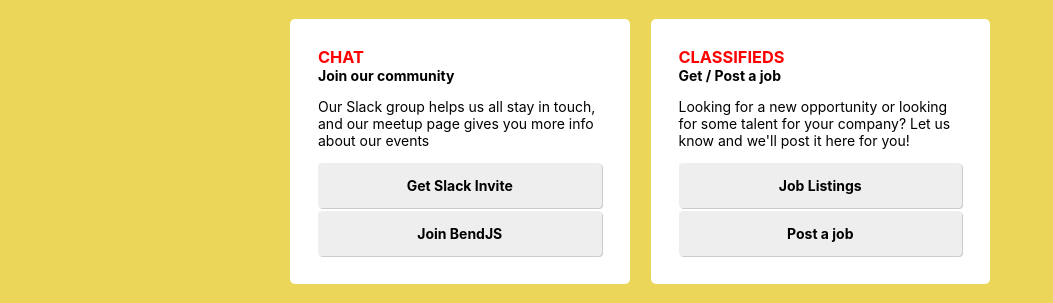
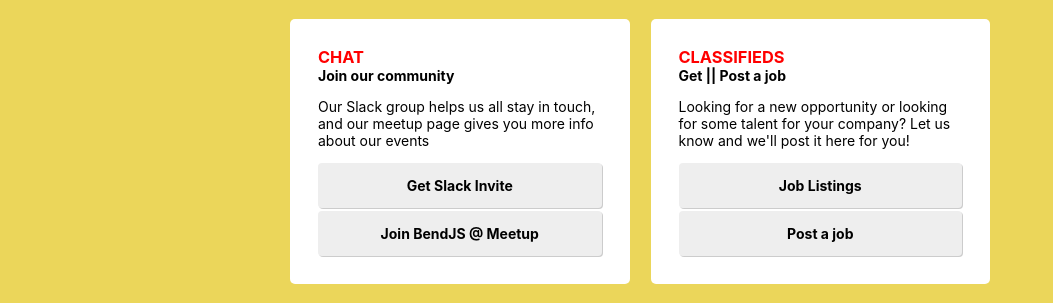
Before and after one commit to BendJS/simple-website, a React (Create React App) app: page / in a window 1280 px wide. Shown: the part 361-664 px from the top of the page, without its empty margins (0-1053 px from the left). Built offline with nearby package versions, Linux system fonts and the light colour scheme.

Commit message:
small change to content, remove node_modules from being git tracked

```diff
--- a/src/screens/Home.js
+++ b/src/screens/Home.js
@@ -68,12 +68,12 @@
           heading="Chat"
           subheading="Join our community"
           text="Our Slack group helps us all stay in touch, and our meetup page gives you more info about our events"
-          buttons={[<a href="https://join.slack.com/t/bendjs/shared_invite/enQtNjA1MTIyODI0MjYwLWNmODA5OTM3ODJiYTllYWJlNzE0MGUwM2JkOGEyZTllOGNhNmU3YzdkNDE2ZTM1M2M0NDhmYTNkZGE3ZTA5M2Y" target="_blank" rel="noopener noreferrer" className="button" style={{marginBottom: '3px'}}>Get Slack Invite</a>, <a href="https://www.meetup.com/BendJS/" className="button">Join BendJS</a>]}
+          buttons={[<a href="https://join.slack.com/t/bendjs/shared_invite/enQtNjA1MTIyODI0MjYwLWNmODA5OTM3ODJiYTllYWJlNzE0MGUwM2JkOGEyZTllOGNhNmU3YzdkNDE2ZTM1M2M0NDhmYTNkZGE3ZTA5M2Y" target="_blank" rel="noopener noreferrer" className="button" style={{marginBottom: '3px'}}>Get Slack Invite</a>, <a href="https://www.meetup.com/BendJS/" className="button">Join BendJS @ Meetup</a>]}
         />
 
         <Module
           heading="Classifieds"
-          subheading="Get / Post a job"
+          subheading="Get || Post a job"
           text="Looking for a new opportunity or looking for some talent for your company? Let us know and we'll post it here for you!"
           buttons={[<a href="" className="button" style={{marginBottom: '3px'}}>Job Listings</a>, <a href="mailto:bendjsgroup@gmail.com" className="button">Post a job</a>]}
         />
```
Also changed, not shown: 2 other files (tests, documents, lock files or other folders).
